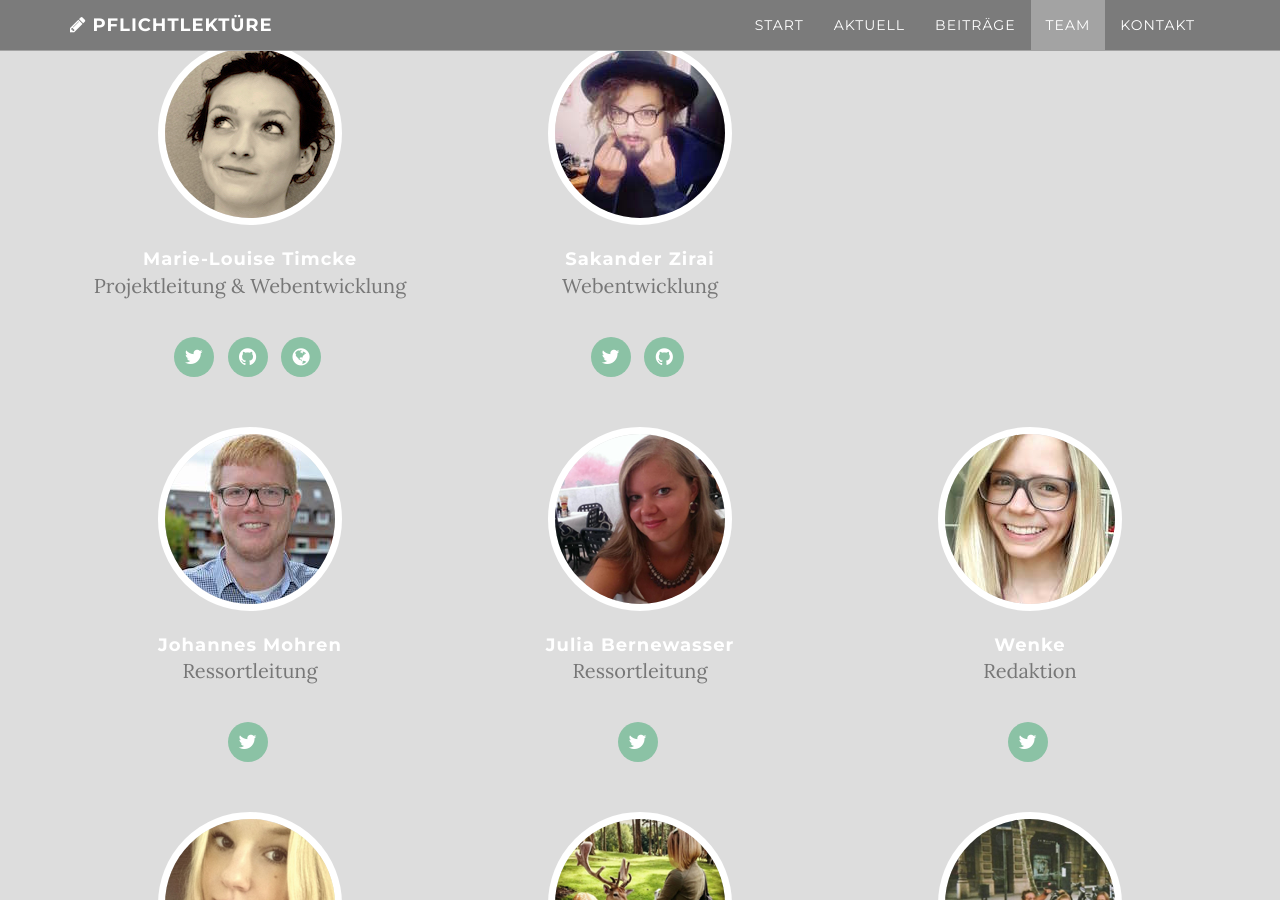
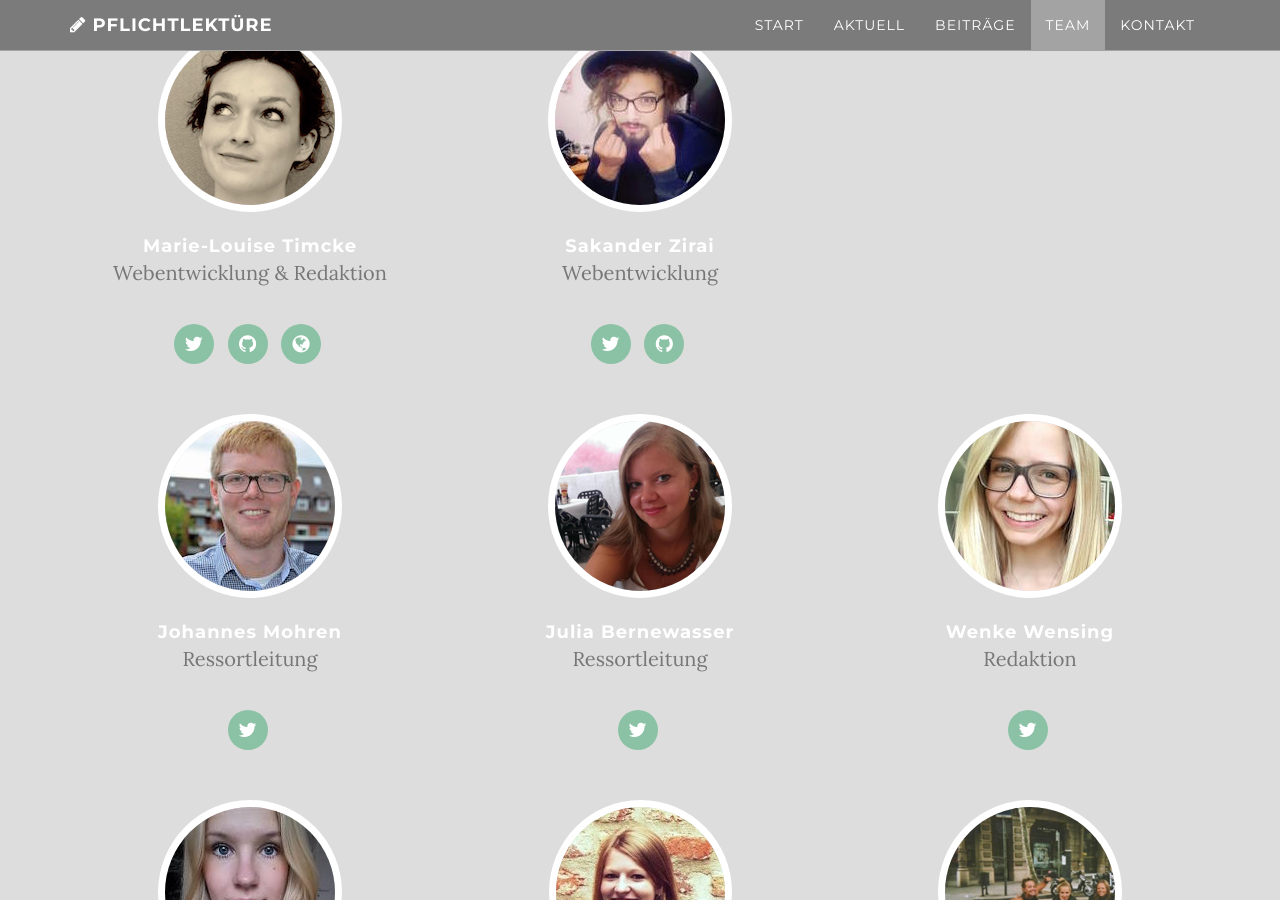
Before and after one commit to Campuslauf/campuslauf.github.io, a Jekyll site: the page built from index.html, in a window 1280 px wide and 900 px high, scrolled down 5355 px. Built offline with Jekyll 4.4.1, drawn with Linux system fonts in a browser that asks for light colours; some of the changed text lies outside the part shown.

Commit message:
edited team

```diff
--- a/_config.yml
+++ b/_config.yml
@@ -22,7 +22,7 @@
 people:
 - name: Marie-Louise Timcke
   pic: 1
-  position: Projektleitung & Webentwicklung
+  position: Webentwicklung & Redaktion
   social:
     - title: twitter
       url: http://www.twitter.com/datentaeterin
@@ -41,10 +41,6 @@
       url: https://github.com/suioni
   #  - title: globe
   #    url: #
-
-
-
-
 
 
 people2:
@@ -70,7 +66,7 @@
 #    - title: stack-overflow
 #      url: #
 
-- name: Wenke
+- name: Wenke Wensing
   pic: 3
   position: Redaktion
   social:
@@ -81,7 +77,7 @@
 #    - title: stack-overflow
 #      url: #
 
-- name: Carola
+- name: Carola Kortfunke
   pic: 4
   position: Redaktion
   social:
@@ -93,7 +89,7 @@
 #      url: #
 
 
-- name: Hanna
+- name: Hanna Heine
   pic: 5
   position: Redaktion
   social:
@@ -104,12 +100,12 @@
 #    - title: stack-overflow
 #      url: #
 
-- name: X
+- name: Lena Meerkötter
   pic: 6
   position: Redaktion
   social:
     - title: twitter
-      url: http://www.twitter.com/datentaeterin
+      url: http://www.twitter.com/Lena_m_m95
 #    - title: facebook
 #      url: #
 #    - title: stack-overflow
@@ -126,7 +122,7 @@
 #    - title: stack-overflow
 #      url: #
 
-- name: Mara
+- name: Mara Desranges
   pic: 2
   position: Redaktion
   social:
@@ -167,295 +163,295 @@
   - image: slider/theme/slide2.png
   - image: slider/theme/slide3.png
   - image: slider/theme/slide4.png
-  - image: slider/theme/slide5.png
-  - image: slider/theme/slide6.png
-  - image: slider/theme/slide7.png
-  - image: slider/theme/slide8.png
-  - image: slider/theme/slide9.png
-  - image: slider/theme/slide10.png
-  - image: slider/theme/slide11.png
-  - image: slider/theme/slide12.png
-  - image: slider/theme/slide13.png
-  - image: slider/theme/slide14.png
-  - image: slider/theme/slide15.png
-  - image: slider/theme/slide16.png
-  - image: slider/theme/slide17.png
-  - image: slider/theme/slide18.png
-  - image: slider/theme/slide19.png
-  - image: slider/theme/slide20.png
-  - image: slider/theme/slide21.png
-  - image: slider/theme/slide22.png
-  - image: slider/theme/slide23.png
-  - image: slider/theme/slide24.png
-  - image: slider/theme/slide25.png
-  - image: slider/theme/slide26.png
-  - image: slider/theme/slide27.png
-  - image: slider/theme/slide28.png
-  - image: slider/theme/slide29.png
-  - image: slider/theme/slide30.png
-  - image: slider/theme/slide31.png
-  - image: slider/theme/slide32.png
-  - image: slider/theme/slide33.png
-  - image: slider/theme/slide34.png
-  - image: slider/theme/slide35.png
-  - image: slider/theme/slide36.png
-  - image: slider/theme/slide37.png
-  - image: slider/theme/slide38.png
-  - image: slider/theme/slide39.png
-  - image: slider/theme/slide40.png
-  - image: slider/theme/slide41.png
-  - image: slider/theme/slide42.png
-  - image: slider/theme/slide43.png
-  - image: slider/theme/slide44.png
-  - image: slider/theme/slide45.png
-  - image: slider/theme/slide46.png
-  - image: slider/theme/slide47.png
-  - image: slider/theme/slide48.png
-  - image: slider/theme/slide49.png
-  - image: slider/theme/slide50.png
-  - image: slider/theme/slide51.png
-  - image: slider/theme/slide52.png
-  - image: slider/theme/slide53.png
-  - image: slider/theme/slide54.png
-  - image: slider/theme/slide55.png
-  - image: slider/theme/slide56.png
-  - image: slider/theme/slide57.png
-  - image: slider/theme/slide58.png
-  - image: slider/theme/slide59.png
-  - image: slider/theme/slide60.png
-  - image: slider/theme/slide61.png
-  - image: slider/theme/slide62.png
-  - image: slider/theme/slide63.png
-  - image: slider/theme/slide64.png
-  - image: slider/theme/slide65.png
-  - image: slider/theme/slide66.png
-  - image: slider/theme/slide67.png
-  - image: slider/theme/slide68.png
-  - image: slider/theme/slide69.png
-  - image: slider/theme/slide70.png
-  - image: slider/theme/slide71.png
-  - image: slider/theme/slide72.png
-  - image: slider/theme/slide73.png
-  - image: slider/theme/slide74.png
-  - image: slider/theme/slide75.png
-  - image: slider/theme/slide76.png
-  - image: slider/theme/slide77.png
-  - image: slider/theme/slide78.png
-  - image: slider/theme/slide79.png
-  - image: slider/theme/slide80.png
-  - image: slider/theme/slide81.png
-  - image: slider/theme/slide82.png
-  - image: slider/theme/slide83.png
-  - image: slider/theme/slide84.png
-  - image: slider/theme/slide85.png
-  - image: slider/theme/slide86.png
-  - image: slider/theme/slide87.png
-  - image: slider/theme/slide88.png
-  - image: slider/theme/slide89.png
-  - image: slider/theme/slide90.png
-  - image: slider/theme/slide91.png
-  - image: slider/theme/slide92.png
-  - image: slider/theme/slide93.png
-  - image: slider/theme/slide94.png
-  - image: slider/theme/slide95.png
-  - image: slider/theme/slide96.png
-  - image: slider/theme/slide97.png
-  - image: slider/theme/slide98.png
-  - image: slider/theme/slide99.png
-  - image: slider/theme/slide100.png
-  - image: slider/theme/slide101.png
-  - image: slider/theme/slide102.png
-  - image: slider/theme/slide103.png
-  - image: slider/theme/slide104.png
-  - image: slider/theme/slide105.png
-  - image: slider/theme/slide106.png
-  - image: slider/theme/slide107.png
-  - image: slider/theme/slide108.png
-  - image: slider/theme/slide109.png
-  - image: slider/theme/slide110.png
-  - image: slider/theme/slide111.png
-  - image: slider/theme/slide112.png
-  - image: slider/theme/slide113.png
-  - image: slider/theme/slide114.png
-  - image: slider/theme/slide115.png
-  - image: slider/theme/slide116.png
-  - image: slider/theme/slide117.png
-  - image: slider/theme/slide118.png
-  - image: slider/theme/slide119.png
-  - image: slider/theme/slide120.png
-  - image: slider/theme/slide121.png
-  - image: slider/theme/slide122.png
-  - image: slider/theme/slide123.png
-  - image: slider/theme/slide124.png
-  - image: slider/theme/slide125.png
-  - image: slider/theme/slide126.png
-  - image: slider/theme/slide127.png
-  - image: slider/theme/slide128.png
-  - image: slider/theme/slide129.png
-  - image: slider/theme/slide130.png
-  - image: slider/theme/slide131.png
-  - image: slider/theme/slide132.png
-  - image: slider/theme/slide133.png
-  - image: slider/theme/slide134.png
-  - image: slider/theme/slide135.png
-  - image: slider/theme/slide136.png
-  - image: slider/theme/slide137.png
-  - image: slider/theme/slide138.png
-  - image: slider/theme/slide139.png
-  - image: slider/theme/slide140.png
-  - image: slider/theme/slide141.png
-  - image: slider/theme/slide142.png
-  - image: slider/theme/slide143.png
-  - image: slider/theme/slide144.png
-  - image: slider/theme/slide145.png
-  - image: slider/theme/slide146.png
-  - image: slider/theme/slide147.png
-  - image: slider/theme/slide148.png
-  - image: slider/theme/slide149.png
-  - image: slider/theme/slide150.png
-  - image: slider/theme/slide151.png
-  - image: slider/theme/slide152.png
-  - image: slider/theme/slide153.png
-  - image: slider/theme/slide154.png
-  - image: slider/theme/slide155.png
-  - image: slider/theme/slide156.png
-  - image: slider/theme/slide157.png
-  - image: slider/theme/slide158.png
-  - image: slider/theme/slide159.png
-  - image: slider/theme/slide160.png
-  - image: slider/theme/slide161.png
-  - image: slider/theme/slide162.png
-  - image: slider/theme/slide163.png
-  - image: slider/theme/slide164.png
-  - image: slider/theme/slide165.png
-  - image: slider/theme/slide170.png
-  - image: slider/theme/slide171.png
-  - image: slider/theme/slide172.png
-  - image: slider/theme/slide173.png
-  - image: slider/theme/slide174.png
-  - image: slider/theme/slide175.png
-  - image: slider/theme/slide176.png
-  - image: slider/theme/slide177.png
-  - image: slider/theme/slide178.png
-  - image: slider/theme/slide179.png
-  - image: slider/theme/slide180.png
-  - image: slider/theme/slide181.png
-  - image: slider/theme/slide182.png
-  - image: slider/theme/slide183.png
-  - image: slider/theme/slide184.png
-  - image: slider/theme/slide185.png
-  - image: slider/theme/slide186.png
-  - image: slider/theme/slide187.png
-  - image: slider/theme/slide188.png
-  - image: slider/theme/slide189.png
-  - image: slider/theme/slide190.png
-  - image: slider/theme/slide191.png
-  - image: slider/theme/slide192.png
-  - image: slider/theme/slide193.png
-  - image: slider/theme/slide194.png
-  - image: slider/theme/slide195.png
-  - image: slider/theme/slide196.png
-  - image: slider/theme/slide197.png
-  - image: slider/theme/slide198.png
-  - image: slider/theme/slide199.png
-  - image: slider/theme/slide200.png
-  - image: slider/theme/slide201.png
-  - image: slider/theme/slide202.png
-  - image: slider/theme/slide203.png
-  - image: slider/theme/slide204.png
-  - image: slider/theme/slide205.png
-  - image: slider/theme/slide206.png
-  - image: slider/theme/slide207.png
-  - image: slider/theme/slide208.png
-  - image: slider/theme/slide209.png
-  - image: slider/theme/slide210.png
-  - image: slider/theme/slide211.png
-  - image: slider/theme/slide212.png
-  - image: slider/theme/slide213.png
-  - image: slider/theme/slide214.png
-  - image: slider/theme/slide215.png
-  - image: slider/theme/slide216.png
-  - image: slider/theme/slide217.png
-  - image: slider/theme/slide218.png
-  - image: slider/theme/slide219.png
-  - image: slider/theme/slide220.png
-  - image: slider/theme/slide221.png
-  - image: slider/theme/slide222.png
-  - image: slider/theme/slide223.png
-  - image: slider/theme/slide224.png
-  - image: slider/theme/slide225.png
-  - image: slider/theme/slide226.png
-  - image: slider/theme/slide227.png
-  - image: slider/theme/slide228.png
-  - image: slider/theme/slide229.png
-  - image: slider/theme/slide230.png
-  - image: slider/theme/slide231.png
-  - image: slider/theme/slide232.png
-  - image: slider/theme/slide233.png
-  - image: slider/theme/slide234.png
-  - image: slider/theme/slide235.png
-  - image: slider/theme/slide236.png
-  - image: slider/theme/slide237.png
-  - image: slider/theme/slide238.png
-  - image: slider/theme/slide239.png
-  - image: slider/theme/slide240.png
-  - image: slider/theme/slide241.png
-  - image: slider/theme/slide242.png
-  - image: slider/theme/slide243.png
-  - image: slider/theme/slide244.png
-  - image: slider/theme/slide245.png
-  - image: slider/theme/slide246.png
-  - image: slider/theme/slide247.png
-  - image: slider/theme/slide248.png
-  - image: slider/theme/slide249.png
-  - image: slider/theme/slide250.png
-  - image: slider/theme/slide251.png
-  - image: slider/theme/slide252.png
-  - image: slider/theme/slide253.png
-  - image: slider/theme/slide254.png
-  - image: slider/theme/slide255.png
-  - image: slider/theme/slide256.png
-  - image: slider/theme/slide257.png
-  - image: slider/theme/slide258.png
-  - image: slider/theme/slide259.png
-  - image: slider/theme/slide260.png
-  - image: slider/theme/slide261.png
-  - image: slider/theme/slide262.png
-  - image: slider/theme/slide263.png
-  - image: slider/theme/slide264.png
-  - image: slider/theme/slide265.png
-  - image: slider/theme/slide266.png
-  - image: slider/theme/slide267.png
-  - image: slider/theme/slide268.png
-  - image: slider/theme/slide269.png
-  - image: slider/theme/slide270.png
-  - image: slider/theme/slide271.png
-  - image: slider/theme/slide272.png
-  - image: slider/theme/slide273.png
-  - image: slider/theme/slide274.png
-  - image: slider/theme/slide275.png
-  - image: slider/theme/slide276.png
-  - image: slider/theme/slide277.png
-  - image: slider/theme/slide278.png
-  - image: slider/theme/slide279.png
-  - image: slider/theme/slide280.png
-  - image: slider/theme/slide281.png
-  - image: slider/theme/slide282.png
-  - image: slider/theme/slide283.png
-  - image: slider/theme/slide284.png
-  - image: slider/theme/slide285.png
-  - image: slider/theme/slide286.png
-  - image: slider/theme/slide287.png
-  - image: slider/theme/slide288.png
-  - image: slider/theme/slide289.png
-  - image: slider/theme/slide290.png
-  - image: slider/theme/slide291.png
-  - image: slider/theme/slide292.png
-  - image: slider/theme/slide293.png
-  - image: slider/theme/slide294.png
-  - image: slider/theme/slide295.png
-  - image: slider/theme/slide296.png
-  - image: slider/theme/slide297.png
-  - image: slider/theme/slide298.png
-  - image: slider/theme/slide299.png
-  - image: slider/theme/slide100.png
+#  - image: slider/theme/slide5.png
+#  - image: slider/theme/slide6.png
+#  - image: slider/theme/slide7.png
+#  - image: slider/theme/slide8.png
+#  - image: slider/theme/slide9.png
+#  - image: slider/theme/slide10.png
+#  - image: slider/theme/slide11.png
+#  - image: slider/theme/slide12.png
+#  - image: slider/theme/slide13.png
+#  - image: slider/theme/slide14.png
+#  - image: slider/theme/slide15.png
+#  - image: slider/theme/slide16.png
+#  - image: slider/theme/slide17.png
+#  - image: slider/theme/slide18.png
+#  - image: slider/theme/slide19.png
+#  - image: slider/theme/slide20.png
+#  - image: slider/theme/slide21.png
+#  - image: slider/theme/slide22.png
+#  - image: slider/theme/slide23.png
+#  - image: slider/theme/slide24.png
+#  - image: slider/theme/slide25.png
+#  - image: slider/theme/slide26.png
+#  - image: slider/theme/slide27.png
+#  - image: slider/theme/slide28.png
+#  - image: slider/theme/slide29.png
+#  - image: slider/theme/slide30.png
+#  - image: slider/theme/slide31.png
+#  - image: slider/theme/slide32.png
+#  - image: slider/theme/slide33.png
+#  - image: slider/theme/slide34.png
+#  - image: slider/theme/slide35.png
+#  - image: slider/theme/slide36.png
+#  - image: slider/theme/slide37.png
+#  - image: slider/theme/slide38.png
+#  - image: slider/theme/slide39.png
+#  - image: slider/theme/slide40.png
+#  - image: slider/theme/slide41.png
+#  - image: slider/theme/slide42.png
+#  - image: slider/theme/slide43.png
+#  - image: slider/theme/slide44.png
+#  - image: slider/theme/slide45.png
+#  - image: slider/theme/slide46.png
+#  - image: slider/theme/slide47.png
+#  - image: slider/theme/slide48.png
+#  - image: slider/theme/slide49.png
+#  - image: slider/theme/slide50.png
+#  - image: slider/theme/slide51.png
+#  - image: slider/theme/slide52.png
+#  - image: slider/theme/slide53.png
+#  - image: slider/theme/slide54.png
+#  - image: slider/theme/slide55.png
+#  - image: slider/theme/slide56.png
+#  - image: slider/theme/slide57.png
+#  - image: slider/theme/slide58.png
+#  - image: slider/theme/slide59.png
+#  - image: slider/theme/slide60.png
+#  - image: slider/theme/slide61.png
+#  - image: slider/theme/slide62.png
+#  - image: slider/theme/slide63.png
+#  - image: slider/theme/slide64.png
+#  - image: slider/theme/slide65.png
+#  - image: slider/theme/slide66.png
+#  - image: slider/theme/slide67.png
+#  - image: slider/theme/slide68.png
+#  - image: slider/theme/slide69.png
+#  - image: slider/theme/slide70.png
+#  - image: slider/theme/slide71.png
+#  - image: slider/theme/slide72.png
+#  - image: slider/theme/slide73.png
+#  - image: slider/theme/slide74.png
+#  - image: slider/theme/slide75.png
+#  - image: slider/theme/slide76.png
+#  - image: slider/theme/slide77.png
+#  - image: slider/theme/slide78.png
+#  - image: slider/theme/slide79.png
+#  - image: slider/theme/slide80.png
+#  - image: slider/theme/slide81.png
+#  - image: slider/theme/slide82.png
+#  - image: slider/theme/slide83.png
+#  - image: slider/theme/slide84.png
+#  - image: slider/theme/slide85.png
+#  - image: slider/theme/slide86.png
+#  - image: slider/theme/slide87.png
+#  - image: slider/theme/slide88.png
+#  - image: slider/theme/slide89.png
+#  - image: slider/theme/slide90.png
+#  - image: slider/theme/slide91.png
+#  - image: slider/theme/slide92.png
+#  - image: slider/theme/slide93.png
+#  - image: slider/theme/slide94.png
+#  - image: slider/theme/slide95.png
+#  - image: slider/theme/slide96.png
+#  - image: slider/theme/slide97.png
+#  - image: slider/theme/slide98.png
+#  - image: slider/theme/slide99.png
+#  - image: slider/theme/slide100.png
+#  - image: slider/theme/slide101.png
+#  - image: slider/theme/slide102.png
+#  - image: slider/theme/slide103.png
+#  - image: slider/theme/slide104.png
+#  - image: slider/theme/slide105.png
+#  - image: slider/theme/slide106.png
+#  - image: slider/theme/slide107.png
+#  - image: slider/theme/slide108.png
+#  - image: slider/theme/slide109.png
+#  - image: slider/theme/slide110.png
+#  - image: slider/theme/slide111.png
+#  - image: slider/theme/slide112.png
+#  - image: slider/theme/slide113.png
+#  - image: slider/theme/slide114.png
+#  - image: slider/theme/slide115.png
+#  - image: slider/theme/slide116.png
+#  - image: slider/theme/slide117.png
+#  - image: slider/theme/slide118.png
+#  - image: slider/theme/slide119.png
+#  - image: slider/theme/slide120.png
+#  - image: slider/theme/slide121.png
+#  - image: slider/theme/slide122.png
+#  - image: slider/theme/slide123.png
+#  - image: slider/theme/slide124.png
+#  - image: slider/theme/slide125.png
+#  - image: slider/theme/slide126.png
+#  - image: slider/theme/slide127.png
+#  - image: slider/theme/slide128.png
+#  - image: slider/theme/slide129.png
+#  - image: slider/theme/slide130.png
+#  - image: slider/theme/slide131.png
+#  - image: slider/theme/slide132.png
+#  - image: slider/theme/slide133.png
+#  - image: slider/theme/slide134.png
+#  - image: slider/theme/slide135.png
+#  - image: slider/theme/slide136.png
+#  - image: slider/theme/slide137.png
+#  - image: slider/theme/slide138.png
+#  - image: slider/theme/slide139.png
+#  - image: slider/theme/slide140.png
+#  - image: slider/theme/slide141.png
+#  - image: slider/theme/slide142.png
+#  - image: slider/theme/slide143.png
+#  - image: slider/theme/slide144.png
+#  - image: slider/theme/slide145.png
+#  - image: slider/theme/slide146.png
+#  - image: slider/theme/slide147.png
+#  - image: slider/theme/slide148.png
+#  - image: slider/theme/slide149.png
+#  - image: slider/theme/slide150.png
+#  - image: slider/theme/slide151.png
+#  - image: slider/theme/slide152.png
+#  - image: slider/theme/slide153.png
+#  - image: slider/theme/slide154.png
+#  - image: slider/theme/slide155.png
+#  - image: slider/theme/slide156.png
+#  - image: slider/theme/slide157.png
+#  - image: slider/theme/slide158.png
+#  - image: slider/theme/slide159.png
+#  - image: slider/theme/slide160.png
+#  - image: slider/theme/slide161.png
+#  - image: slider/theme/slide162.png
+#  - image: slider/theme/slide163.png
+#  - image: slider/theme/slide164.png
+#  - image: slider/theme/slide165.png
+#  - image: slider/theme/slide170.png
+#  - image: slider/theme/slide171.png
+#  - image: slider/theme/slide172.png
+#  - image: slider/theme/slide173.png
+#  - image: slider/theme/slide174.png
+#  - image: slider/theme/slide175.png
+#  - image: slider/theme/slide176.png
+#  - image: slider/theme/slide177.png
+#  - image: slider/theme/slide178.png
+#  - image: slider/theme/slide179.png
+#  - image: slider/theme/slide180.png
+#  - image: slider/theme/slide181.png
+#  - image: slider/theme/slide182.png
+#  - image: slider/theme/slide183.png
+#  - image: slider/theme/slide184.png
+#  - image: slider/theme/slide185.png
+#  - image: slider/theme/slide186.png
+#  - image: slider/theme/slide187.png
+#  - image: slider/theme/slide188.png
+#  - image: slider/theme/slide189.png
+#  - image: slider/theme/slide190.png
+#  - image: slider/theme/slide191.png
+#  - image: slider/theme/slide192.png
+#  - image: slider/theme/slide193.png
+#  - image: slider/theme/slide194.png
+#  - image: slider/theme/slide195.png
+#  - image: slider/theme/slide196.png
+#  - image: slider/theme/slide197.png
+#  - image: slider/theme/slide198.png
+#  - image: slider/theme/slide199.png
+#  - image: slider/theme/slide200.png
+#  - image: slider/theme/slide201.png
+#  - image: slider/theme/slide202.png
+#  - image: slider/theme/slide203.png
+#  - image: slider/theme/slide204.png
+#  - image: slider/theme/slide205.png
+#  - image: slider/theme/slide206.png
+#  - image: slider/theme/slide207.png
+#  - image: slider/theme/slide208.png
+#  - image: slider/theme/slide209.png
+#  - image: slider/theme/slide210.png
+#  - image: slider/theme/slide211.png
+#  - image: slider/theme/slide212.png
+#  - image: slider/theme/slide213.png
+#  - image: slider/theme/slide214.png
+#  - image: slider/theme/slide215.png
+#  - image: slider/theme/slide216.png
+#  - image: slider/theme/slide217.png
+#  - image: slider/theme/slide218.png
+#  - image: slider/theme/slide219.png
+#  - image: slider/theme/slide220.png
+#  - image: slider/theme/slide221.png
+#  - image: slider/theme/slide222.png
+#  - image: slider/theme/slide223.png
+#  - image: slider/theme/slide224.png
+#  - image: slider/theme/slide225.png
+#  - image: slider/theme/slide226.png
+#  - image: slider/theme/slide227.png
+#  - image: slider/theme/slide228.png
+#  - image: slider/theme/slide229.png
+#  - image: slider/theme/slide230.png
+#  - image: slider/theme/slide231.png
+#  - image: slider/theme/slide232.png
+#  - image: slider/theme/slide233.png
+#  - image: slider/theme/slide234.png
+#  - image: slider/theme/slide235.png
+#  - image: slider/theme/slide236.png
+#  - image: slider/theme/slide237.png
+#  - image: slider/theme/slide238.png
+#  - image: slider/theme/slide239.png
+#  - image: slider/theme/slide240.png
+#  - image: slider/theme/slide241.png
+#  - image: slider/theme/slide242.png
+#  - image: slider/theme/slide243.png
+#  - image: slider/theme/slide244.png
+#  - image: slider/theme/slide245.png
+#  - image: slider/theme/slide246.png
+#  - image: slider/theme/slide247.png
+#  - image: slider/theme/slide248.png
+#  - image: slider/theme/slide249.png
+#  - image: slider/theme/slide250.png
+#  - image: slider/theme/slide251.png
+#  - image: slider/theme/slide252.png
+#  - image: slider/theme/slide253.png
+#  - image: slider/theme/slide254.png
+#  - image: slider/theme/slide255.png
+#  - image: slider/theme/slide256.png
+#  - image: slider/theme/slide257.png
+#  - image: slider/theme/slide258.png
+#  - image: slider/theme/slide259.png
+#  - image: slider/theme/slide260.png
+#  - image: slider/theme/slide261.png
+#  - image: slider/theme/slide262.png
+#  - image: slider/theme/slide263.png
+#  - image: slider/theme/slide264.png
+#  - image: slider/theme/slide265.png
+#  - image: slider/theme/slide266.png
+#  - image: slider/theme/slide267.png
+#  - image: slider/theme/slide268.png
+#  - image: slider/theme/slide269.png
+#  - image: slider/theme/slide270.png
+#  - image: slider/theme/slide271.png
+#  - image: slider/theme/slide272.png
+#  - image: slider/theme/slide273.png
+#  - image: slider/theme/slide274.png
+#  - image: slider/theme/slide275.png
+#  - image: slider/theme/slide276.png
+#  - image: slider/theme/slide277.png
+#  - image: slider/theme/slide278.png
+#  - image: slider/theme/slide279.png
+#  - image: slider/theme/slide280.png
+#  - image: slider/theme/slide281.png
+#  - image: slider/theme/slide282.png
+#  - image: slider/theme/slide283.png
+#  - image: slider/theme/slide284.png
+#  - image: slider/theme/slide285.png
+#  - image: slider/theme/slide286.png
+#  - image: slider/theme/slide287.png
+#  - image: slider/theme/slide288.png
+#  - image: slider/theme/slide289.png
+#  - image: slider/theme/slide290.png
+#  - image: slider/theme/slide291.png
+#  - image: slider/theme/slide292.png
+#  - image: slider/theme/slide293.png
+#  - image: slider/theme/slide294.png
+#  - image: slider/theme/slide295.png
+#  - image: slider/theme/slide296.png
+#  - image: slider/theme/slide297.png
+#  - image: slider/theme/slide298.png
+#  - image: slider/theme/slide299.png
+#  - image: slider/theme/slide300.png
--- a/_includes/nav.html
+++ b/_includes/nav.html
@@ -5,7 +5,7 @@
                 <button type="button" class="navbar-toggle" data-toggle="collapse" data-target=".navbar-main-collapse">
                     <i class="fa fa-bars"></i>
                 </button>
-                <a class="navbar-brand page-scroll" href="#page-top">
+                <a class="navbar-brand">
                     <i class="fa fa-pencil"></i> Pflichtlektüre
                 </a>
             </div>
```
Also changed, not shown: img/team/2-1.jpg, img/team/2-2.jpg, img/team/2-4.jpg, img/team/2-5.jpg.
